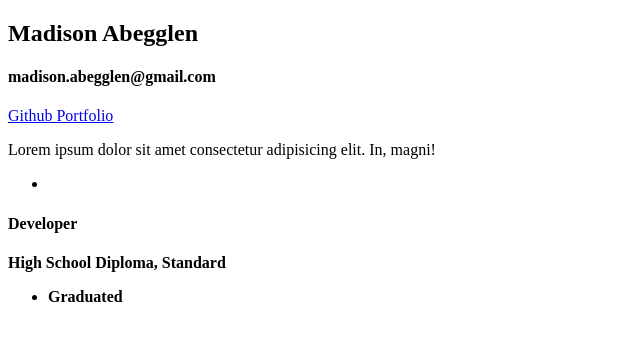
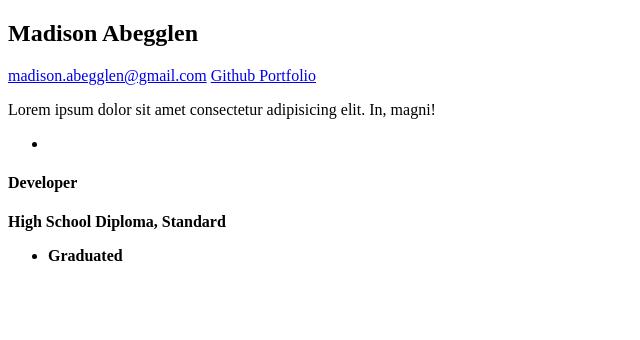
Before and after one commit to Madison-Abegglen/resume, a plain HTML site: page index.html in a window 1280 px wide. Shown: the whole page, without its empty margins (0-640 px from the left). Drawn offline with Linux system fonts and the light colour scheme.

Commit message:
email update

```diff
--- a/index.html
+++ b/index.html
@@ -12,7 +12,7 @@
 <body>
     <section class="contact">
         <h1>Madison Abegglen</h1>
-        <h4 class="email">madison.abegglen@gmail.com</h4>
+        <a href="madison.abegglen@gmail.com" class="email">madison.abegglen@gmail.com</a>
         <a href="tel:2085737663"></a>
         <a target:"_blank" href="github">Github Portfolio</a>
     </section>
```
